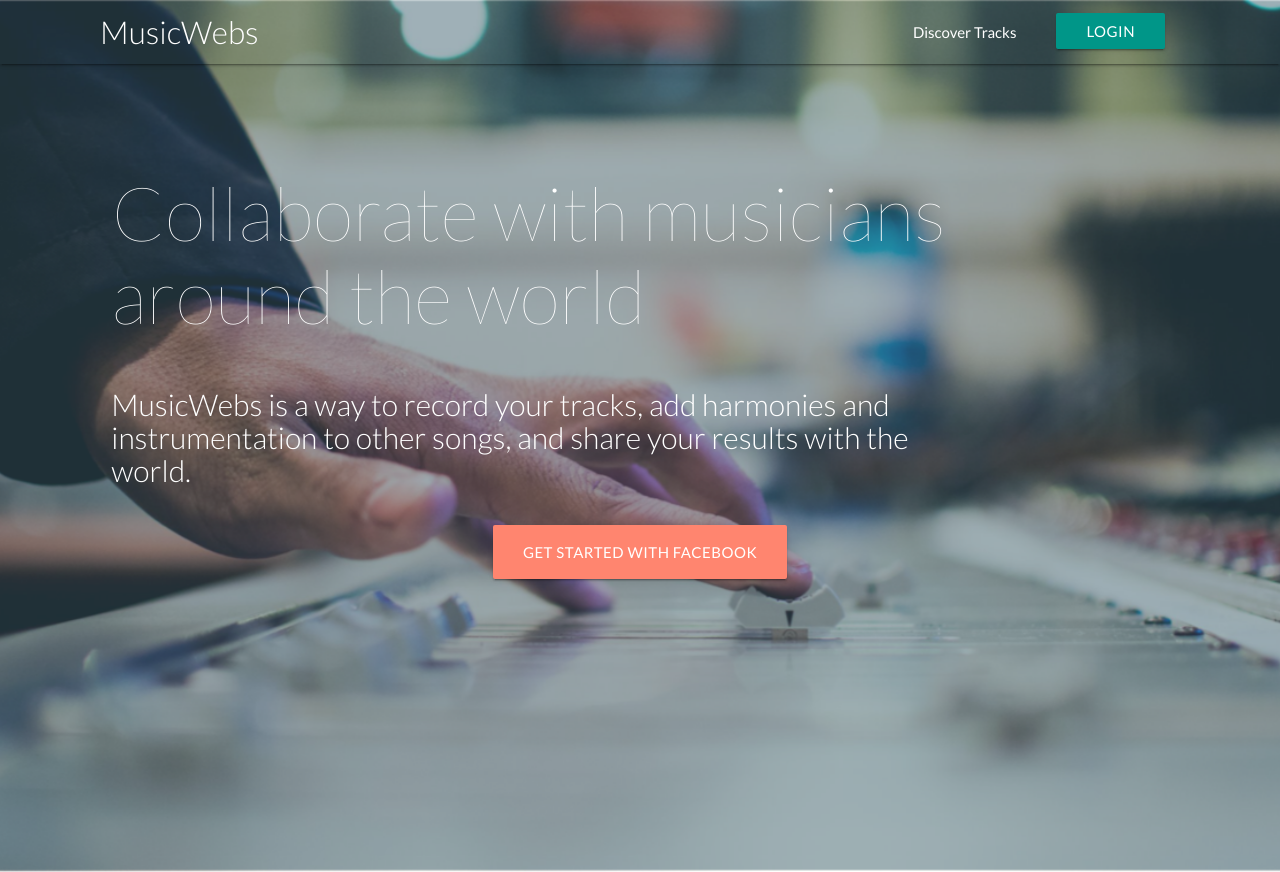
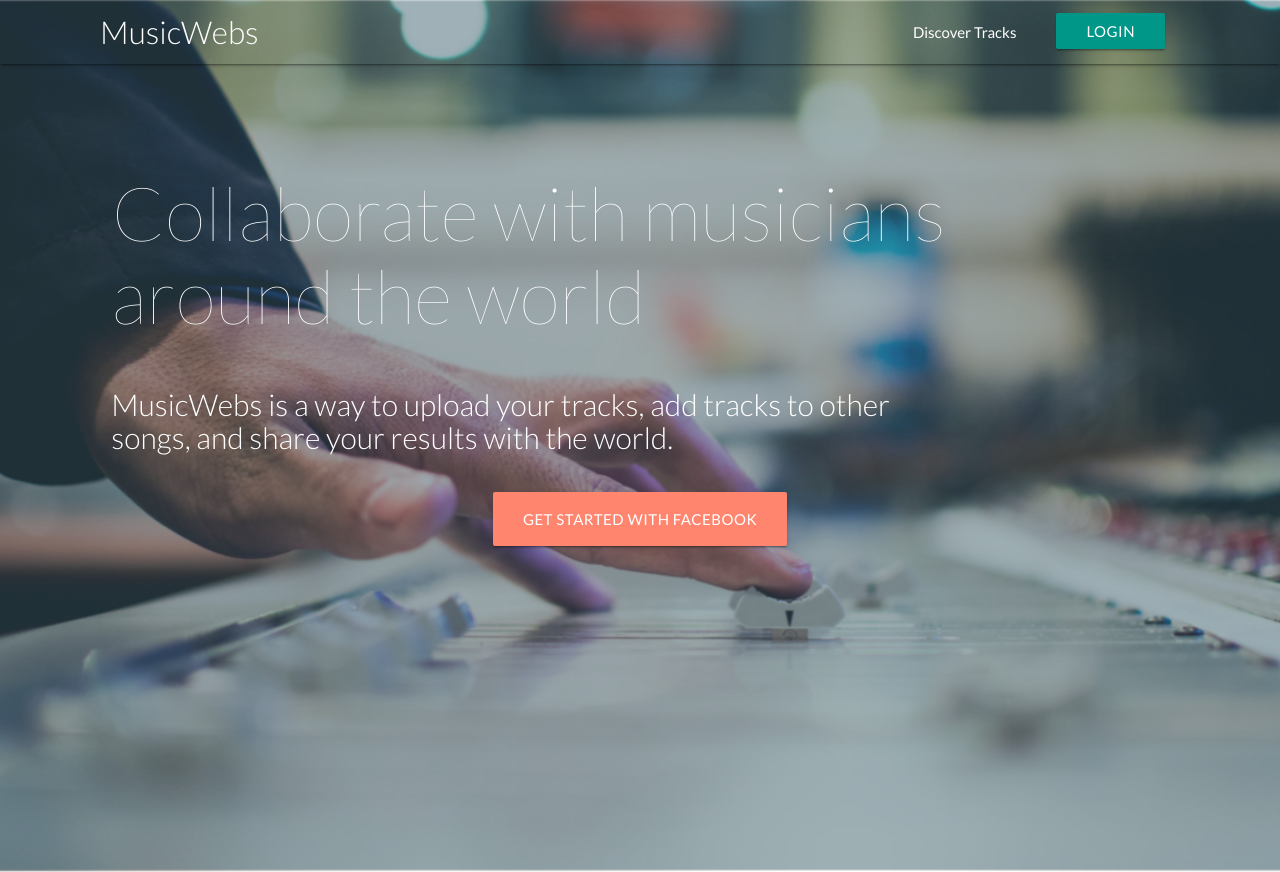
Before and after one commit to noahzweben/MusicWebs, a Flask app: page / in a window 1280 px wide. Run offline with Flask 2, Linux system fonts and the light colour scheme; some libraries are stand-ins or nearby versions.

Commit message:
applying changes

```diff
--- a/app/templates/index.html
+++ b/app/templates/index.html
@@ -44,7 +44,7 @@
           </div>
           <div class="small_header_container">
             <div class="row center">
-              <h3 class="header col s12 small_header left-align">MusicWebs is a way to record your tracks, add harmonies and instrumentation to other songs, and share your results with the world.</h3>
+              <h3 class="header col s12 small_header left-align">MusicWebs is a way to upload your tracks, add tracks to other songs, and share your results with the world.</h3>
             </div>
           </div>
         </div>
```
